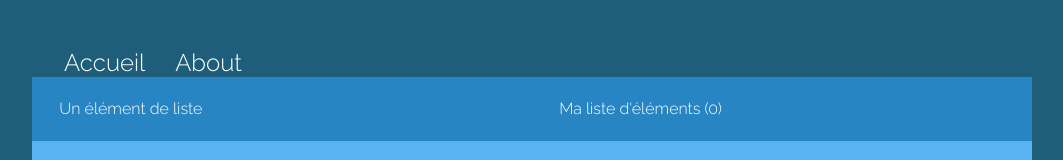
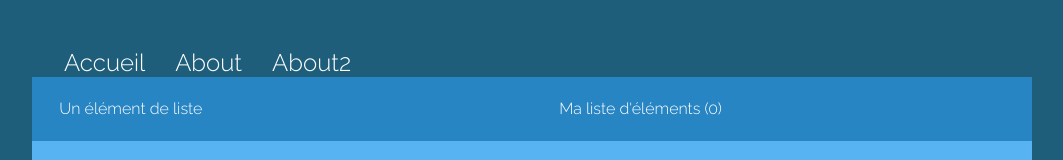
Before and after one commit to SiamakSm/ModuleAngularTP3, an Angular app: page / in a window 1280 px wide. Shown: the top 160 px of the page, without its empty margins (108-1171 px from the left). Built offline with nearby package versions, Linux system fonts and the light colour scheme.

Commit message:
TP4 - 3.2 routerLink vs href About2

```diff
--- a/src/app/app.component.html
+++ b/src/app/app.component.html
@@ -2,6 +2,8 @@
 <ul>
   <li><a routerLink="">Accueil</a></li>
   <li><a routerLink="about">About</a></li>
+  <li><a href="about">About2</a></li>
+
 </ul>
 
 <!-- Intégration des composants Home et About
--- a/src/app/app.routes.ts
+++ b/src/app/app.routes.ts
@@ -4,6 +4,6 @@ import { AboutComponent } from './about/about.component';
 
 export const routes: Routes = [
     {path: '' , component: HomeComponent},
-    {path: 'about' , component: AboutComponent }
-
+    {path: 'about' , component: AboutComponent },
+    { path: 'index.html', component: HomeComponent },
 ];
```
